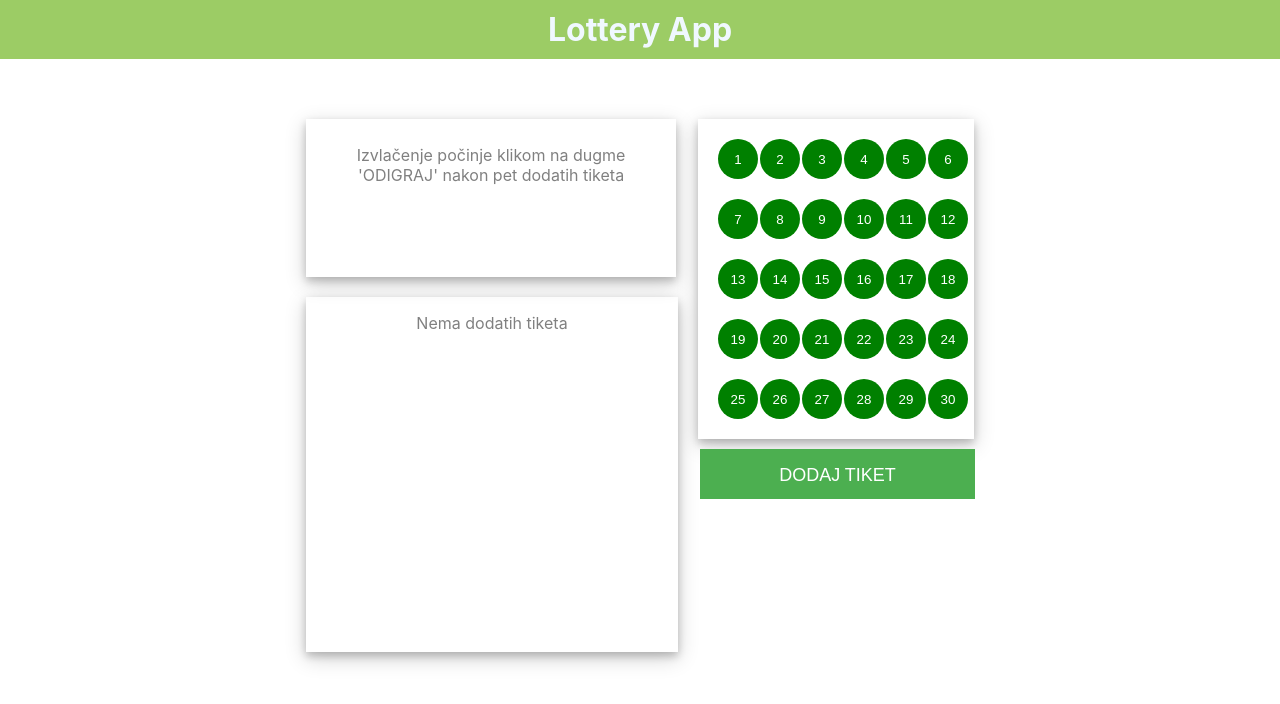
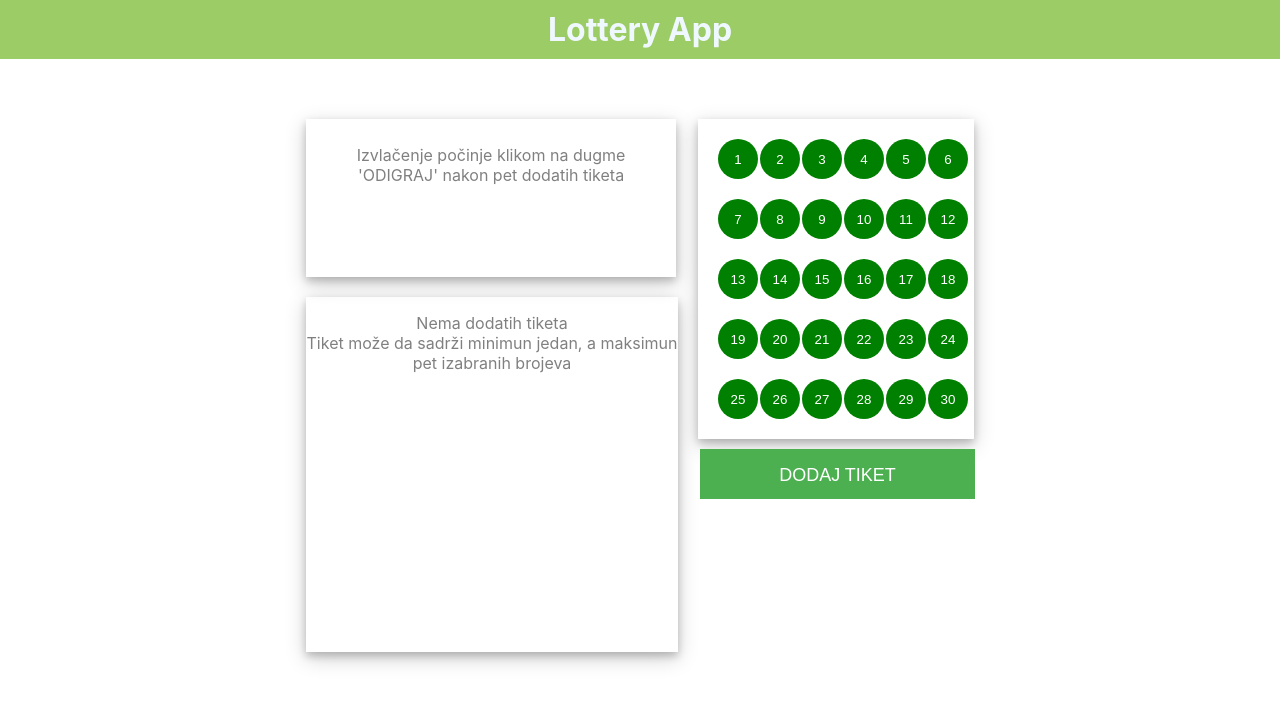
Before and after one commit to a2rsic/lottery-app, a React (Create React App) app: page / in a window 1280 px wide. Shown: the top 704 px of the page. Built offline with nearby package versions, Linux system fonts and the light colour scheme.

Commit message:
Add hint text

```diff
--- a/src/view/section-four/TicketsList.js
+++ b/src/view/section-four/TicketsList.js
@@ -9,7 +9,7 @@ class TicketsList extends Component {
 
     render() {
 
-        const text = this.props.tickets.length === 0 ? <p>Nema dodatih tiketa</p> : '';
+        const text = this.props.tickets.length === 0 ? <p>Nema dodatih tiketa <br /> Tiket može da sadrži minimun jedan, a maksimun pet izabranih brojeva</p> : '';
 
         return (
             <>
```
